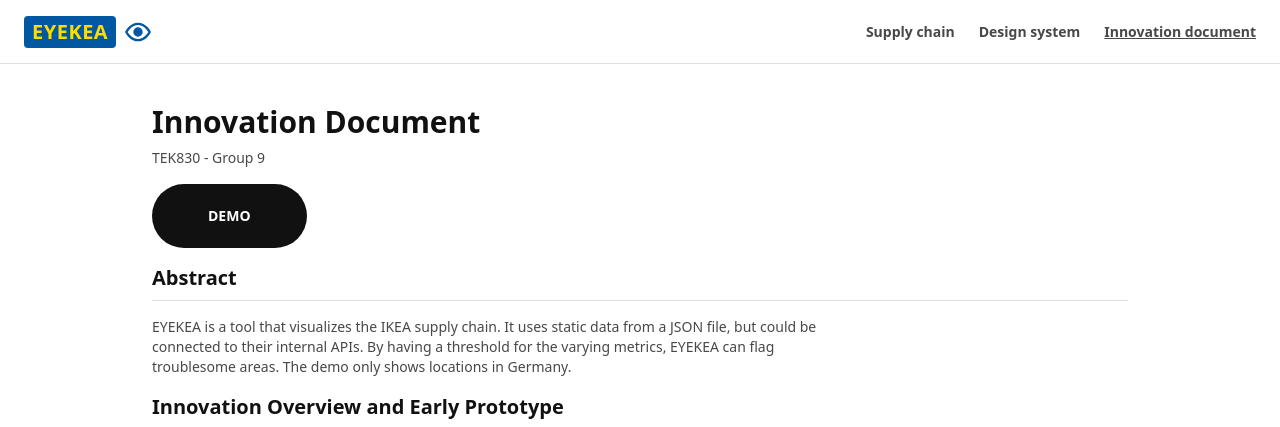
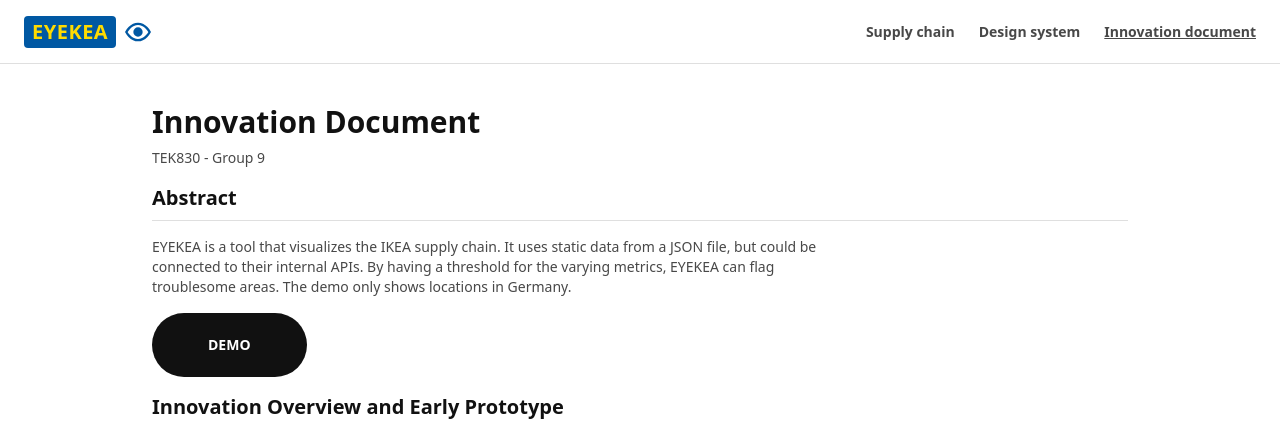
Before and after one commit to alvesvaren/eyekea, a React (Vite) app: page /document in a window 1280 px wide. Shown: the top 427 px of the page. Built offline with nearby package versions, Linux system fonts and the light colour scheme.

Commit message:
DemoButton

```diff
--- a/src/routes/document.tsx
+++ b/src/routes/document.tsx
@@ -182,8 +182,6 @@ function Document() {
           <p className="max-w-2xl text-ink-subtle">TEK830 - Group 9</p>
         </header>
 
-        <DemoButton></DemoButton>
-
         {/* Section 1 */}
         <Section title="Abstract">
           <p className="max-w-2xl text-ink-subtle">
@@ -192,6 +190,7 @@ function Document() {
             By having a threshold for the varying metrics, EYEKEA can flag troublesome areas.
             The demo only shows locations in Germany.
           </p>
+          <DemoButton></DemoButton>
         </Section>
 
         {/* Section 2 */}
```
